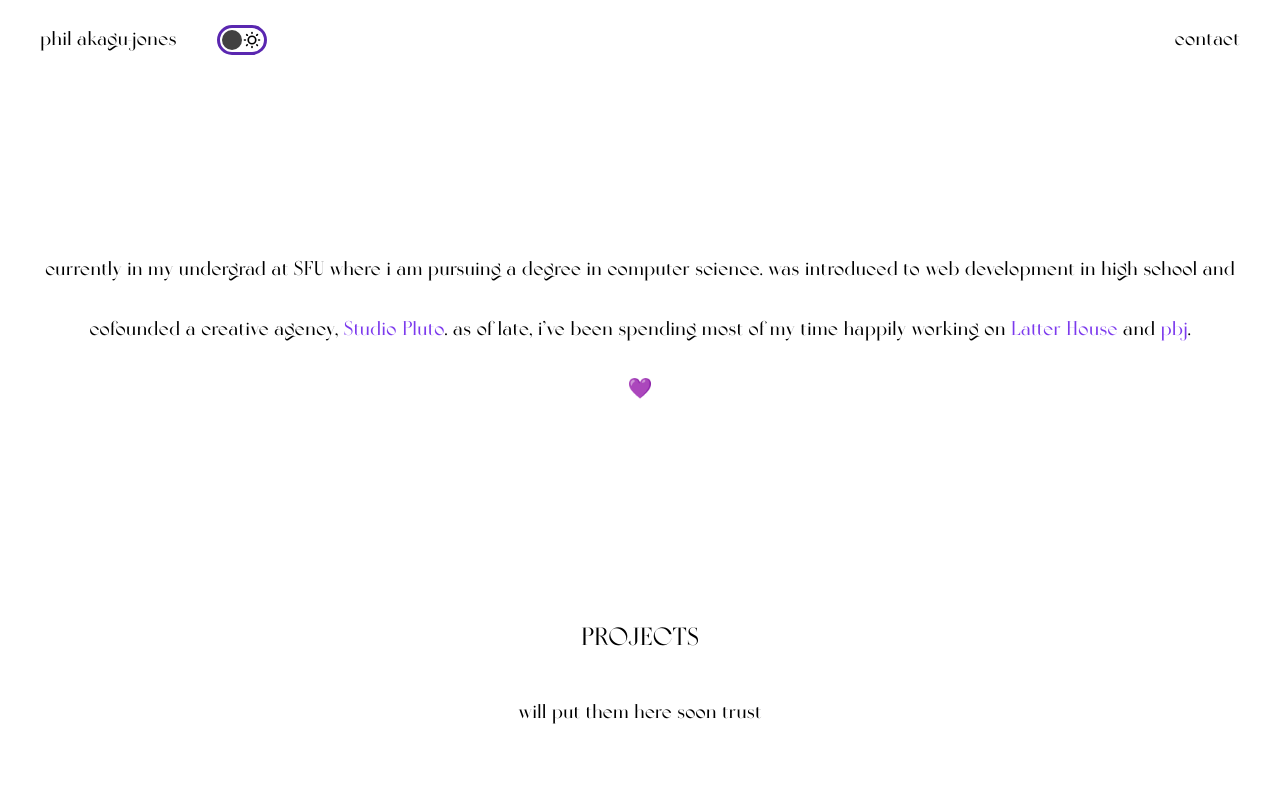
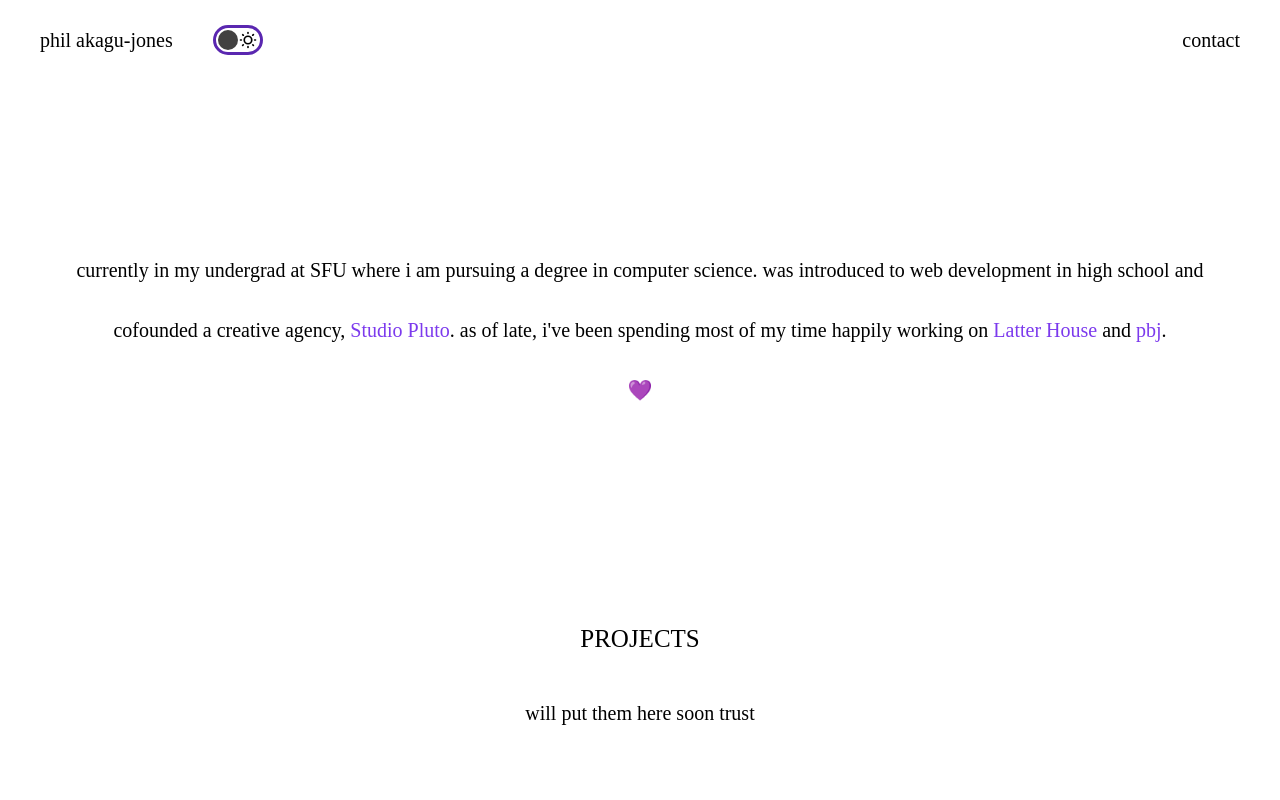
Before and after one commit to philakagujones/PersonalSite, a Next.js app: page / in a window 1280 px wide. Shown: the top 800 px of the page. Built offline with nearby package versions, Linux system fonts and the light colour scheme.

Commit message:
Update globals.css

```diff
--- a/styles/globals.css
+++ b/styles/globals.css
@@ -21,7 +21,8 @@ a {
 
 * {
   box-sizing: border-box;
-  font-family: 'a769regular';
+  /* font-family: 'a769regular'; */
+  font-family: 'Times New Roman', Times, serif;
   font-size: 20px;
 }
 
```
